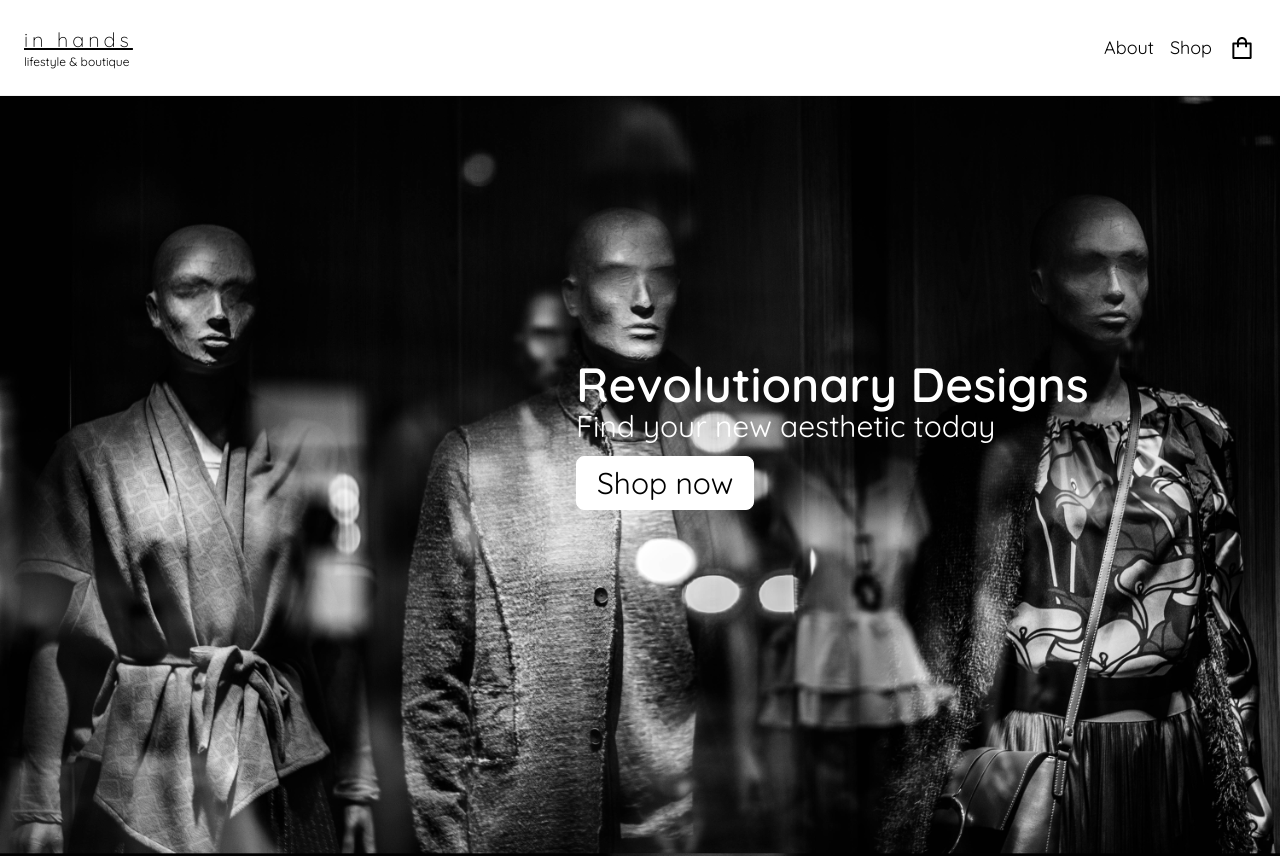
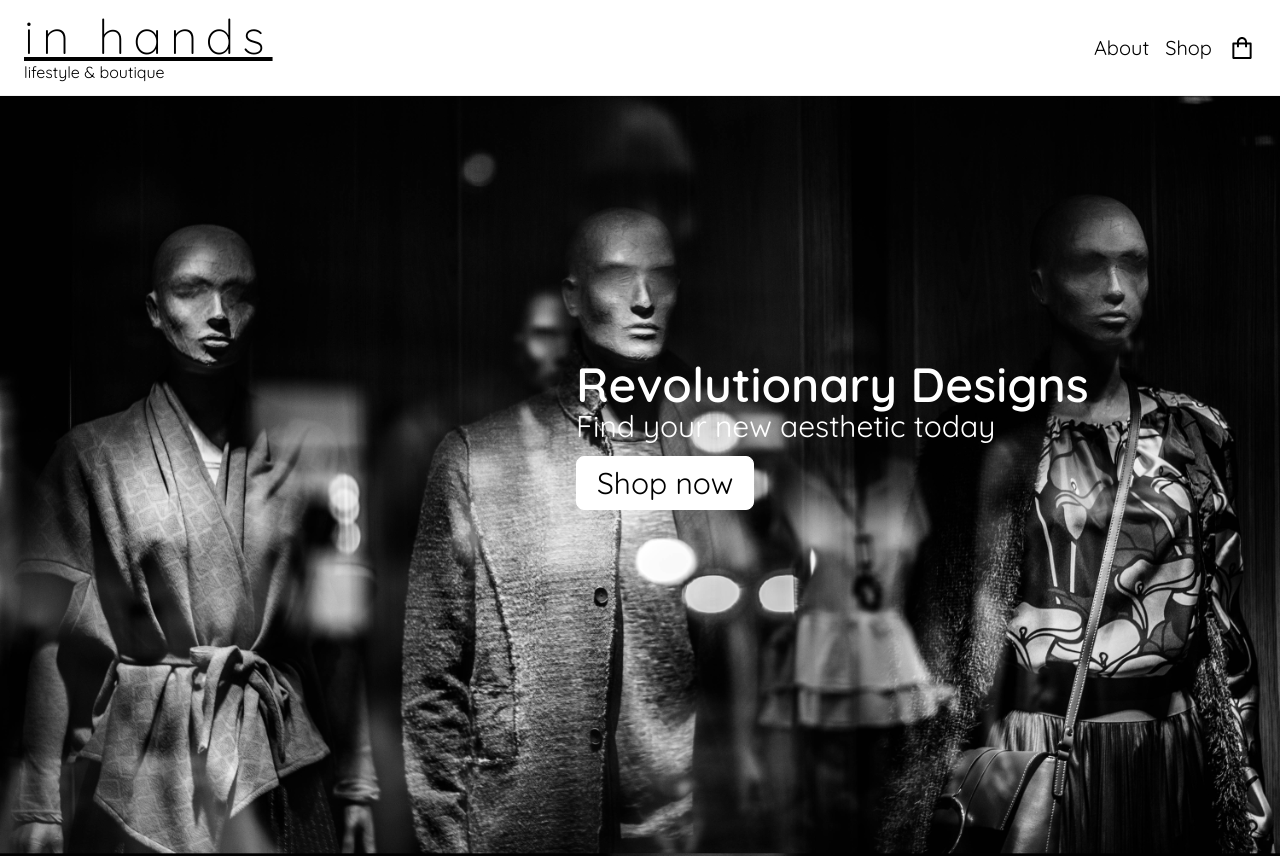
Before and after one commit to Stillwell-C/shoppingCart, a React (Create React App) app: page / in a window 1280 px wide. Shown: the top 856 px of the page. Built offline with nearby package versions, Linux system fonts and the light colour scheme.

Commit message:
Adjust breakpoints

```diff
--- a/tailwind.config.js
+++ b/tailwind.config.js
@@ -14,6 +14,10 @@ module.exports = {
     },
     screens: {
       smallMobile: "350px",
+      sm: "640px",
+      md: "768px",
+      lg: "1024px",
+      xl: "1280px",
     },
   },
   plugins: [],
```
